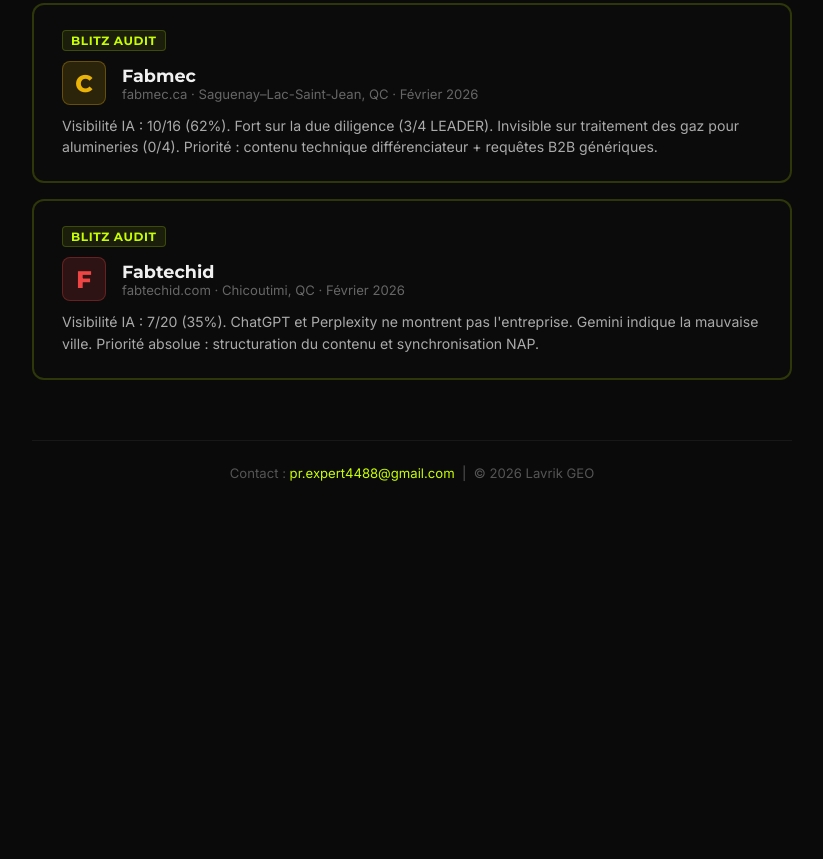
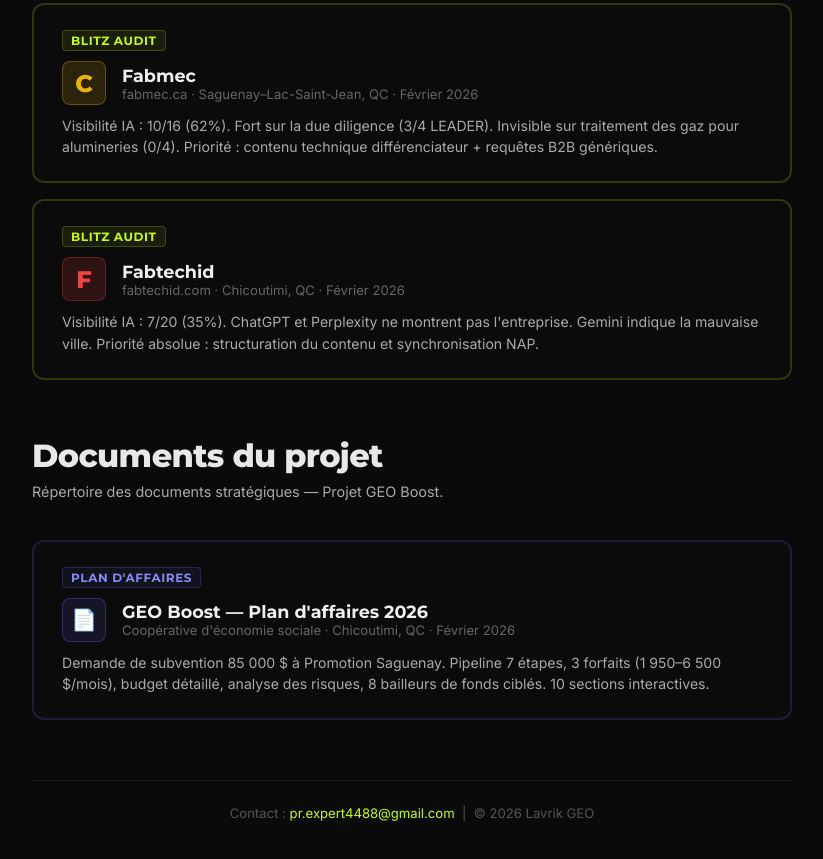
Before and after one commit to Radislava7753/lavrik-geo-audits, a plain HTML site: page index.html in a window 1280 px wide. Shown: the part 463-1322 px from the top of the page, without its empty margins (228-1051 px from the left). Before the commit the page ends 1004 px from the top, so only its background shows below. Drawn offline with Linux system fonts and the light colour scheme.

Commit message:
Реестр: добавлен раздел «Documents du projet» — GEO Boost plan d'affaires

```diff
--- a/index.html
+++ b/index.html
@@ -28,6 +28,11 @@
 .card-meta{font-size:.82rem;color:#666}
 .card-desc{font-size:.88rem;color:#aaa;line-height:1.5}
 .tag{display:inline-block;background:rgba(200,255,0,0.08);color:#c8ff00;border:1px solid rgba(200,255,0,0.2);border-radius:4px;padding:2px 8px;font-size:.75rem;font-family:'Montserrat',sans-serif;font-weight:700;letter-spacing:.05em;margin-bottom:10px}
+.tag-doc{background:rgba(99,102,241,0.08);color:#818cf8;border-color:rgba(99,102,241,0.25)}
+.gdoc{background:rgba(99,102,241,0.12);color:#818cf8;border:1px solid rgba(99,102,241,0.3);font-size:1.3rem}
+.card-doc{border-color:rgba(99,102,241,0.2)}
+.card-doc:hover{border-color:#818cf8;box-shadow:0 0 20px rgba(99,102,241,0.12),0 6px 32px rgba(0,0,0,0.5)}
+.section-sep{margin-top:56px;margin-bottom:8px}
 .footer{margin-top:60px;padding-top:24px;border-top:1px solid rgba(255,255,255,0.06);text-align:center;color:#555;font-size:.82rem}
 .footer a{color:#c8ff00;text-decoration:none}
 </style>
@@ -80,6 +85,25 @@
 
   </div>
 
+  <h1 class="section-sep">Documents du projet</h1>
+  <div class="subtitle">Répertoire des documents stratégiques — Projet GEO Boost.</div>
+
+  <div class="grid">
+
+    <a class="card card-doc" href="https://radislava7753.github.io/geo-boost-business-plan/" target="_blank">
+      <div class="tag tag-doc">PLAN D'AFFAIRES</div>
+      <div class="card-top">
+        <div class="grade gdoc">&#128196;</div>
+        <div>
+          <div class="card-name">GEO Boost — Plan d'affaires 2026</div>
+          <div class="card-meta">Coopérative d'économie sociale · Chicoutimi, QC · Février 2026</div>
+        </div>
+      </div>
+      <div class="card-desc">Demande de subvention 85 000 $ à Promotion Saguenay. Pipeline 7 étapes, 3 forfaits (1 950–6 500 $/mois), budget détaillé, analyse des risques, 8 bailleurs de fonds ciblés. 10 sections interactives.</div>
+    </a>
+
+  </div>
+
   <div class="footer">
     Contact : <a href="mailto:pr.expert4488@gmail.com">pr.expert4488@gmail.com</a> &nbsp;|&nbsp; © 2026 Lavrik GEO
   </div>
```
